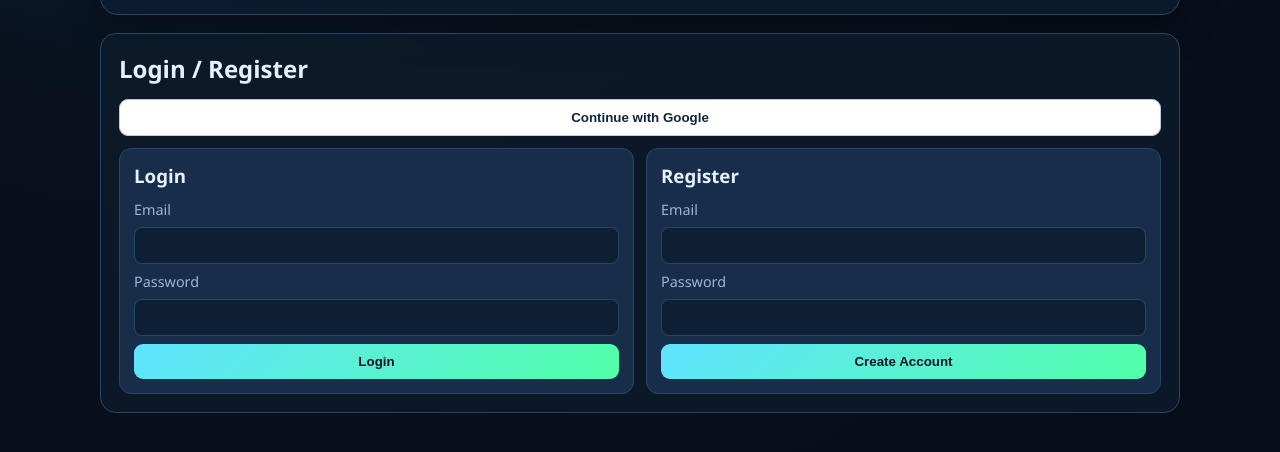
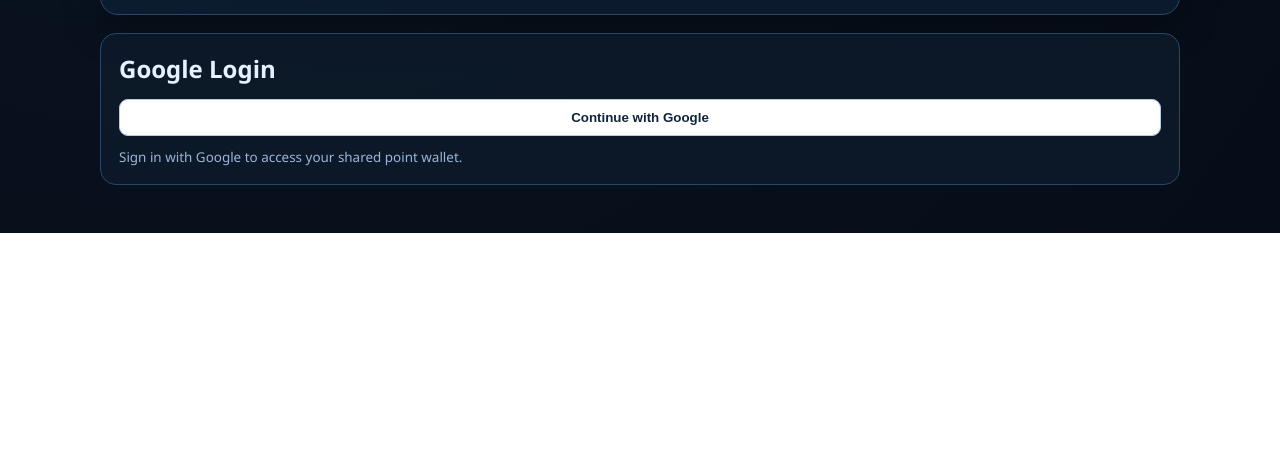
Before and after one commit to gdysaugs/checkoutcoins, a website: page index.html in a window 1280 px wide. Shown: the part 570-1022 px from the top of the page. After the commit the page ends 803 px from the top, so only its background shows below. Drawn offline with nearby package versions, Linux system fonts and the light colour scheme.

Commit message:
chore: keep Google login only and remove email/password forms

```diff
--- a/index.html
+++ b/index.html
@@ -23,29 +23,11 @@
       </section>
 
       <section id="authSection" class="panel auth-panel">
-        <h2>Login / Register</h2>
+        <h2>Google Login</h2>
         <div class="oauth-row">
           <button id="googleLoginBtn" class="oauth-btn" type="button">Continue with Google</button>
         </div>
-        <div class="auth-grid">
-          <form id="loginForm" class="card">
-            <h3>Login</h3>
-            <label>Email</label>
-            <input id="loginEmail" type="email" required />
-            <label>Password</label>
-            <input id="loginPassword" type="password" minlength="6" required />
-            <button type="submit">Login</button>
-          </form>
-
-          <form id="registerForm" class="card">
-            <h3>Register</h3>
-            <label>Email</label>
-            <input id="registerEmail" type="email" required />
-            <label>Password</label>
-            <input id="registerPassword" type="password" minlength="6" required />
-            <button type="submit">Create Account</button>
-          </form>
-        </div>
+        <p class="muted">Sign in with Google to access your shared point wallet.</p>
       </section>
 
       <section id="appSection" class="panel app-panel hidden">
--- a/public/app.js
+++ b/public/app.js
@@ -63,11 +63,16 @@
 }
 
 function bindEvents() {
-  ui.loginForm.addEventListener("submit", onLogin);
+  if (ui.loginForm) {
+    ui.loginForm.addEventListener("submit", onLogin);
+  }
   if (ui.googleLoginBtn) {
     ui.googleLoginBtn.addEventListener("click", onGoogleLogin);
   }
-  ui.registerForm.addEventListener("submit", onRegister);
+  if (ui.registerForm) {
+    ui.registerForm.addEventListener("submit", onRegister);
+  }
+
   ui.refreshPointsBtn.addEventListener("click", refreshPoints);
   ui.logoutBtn.addEventListener("click", onLogout);
   ui.closeModalBtn.addEventListener("click", closeModal);
```
Also changed, not shown: public/index.html (+2 -20 lines).
